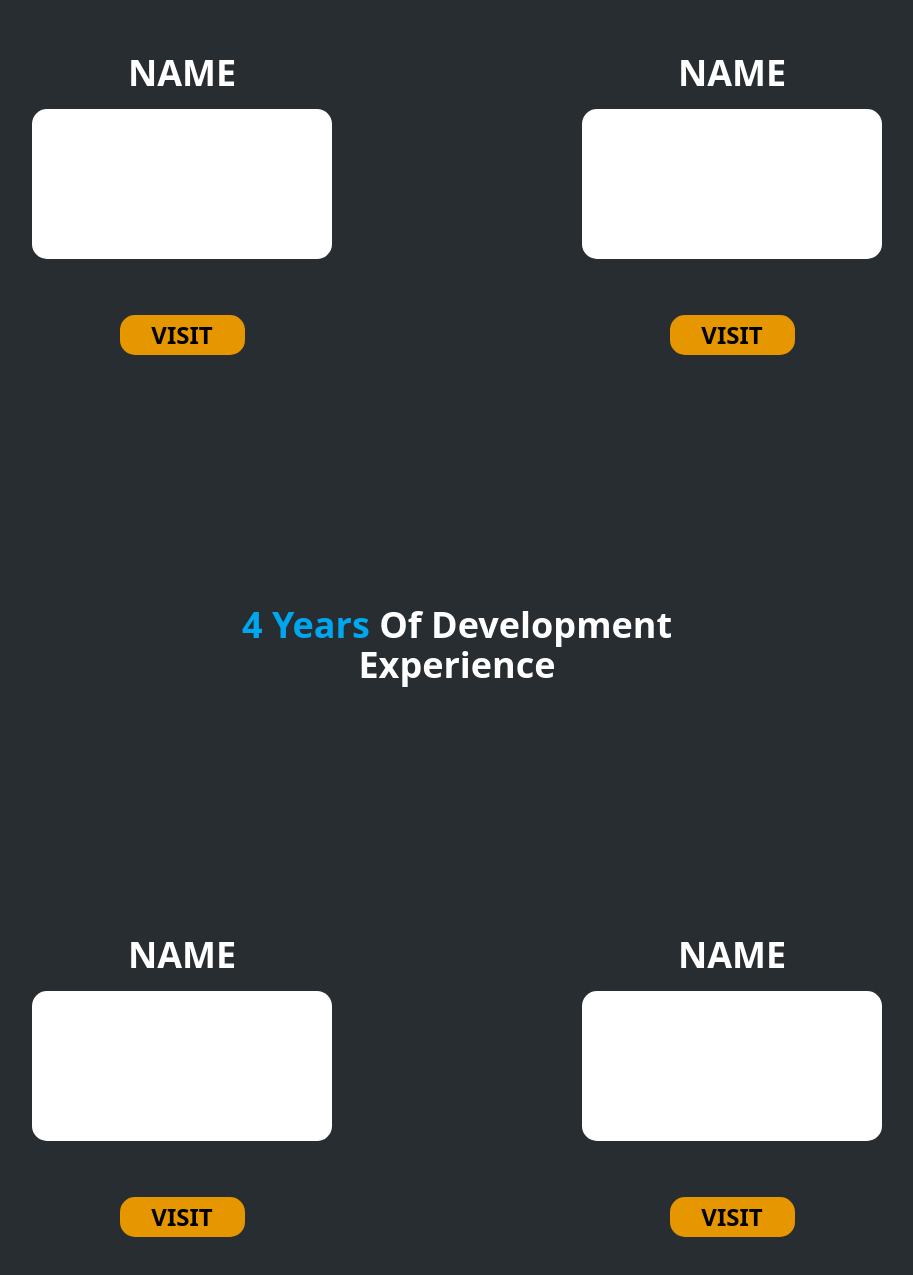
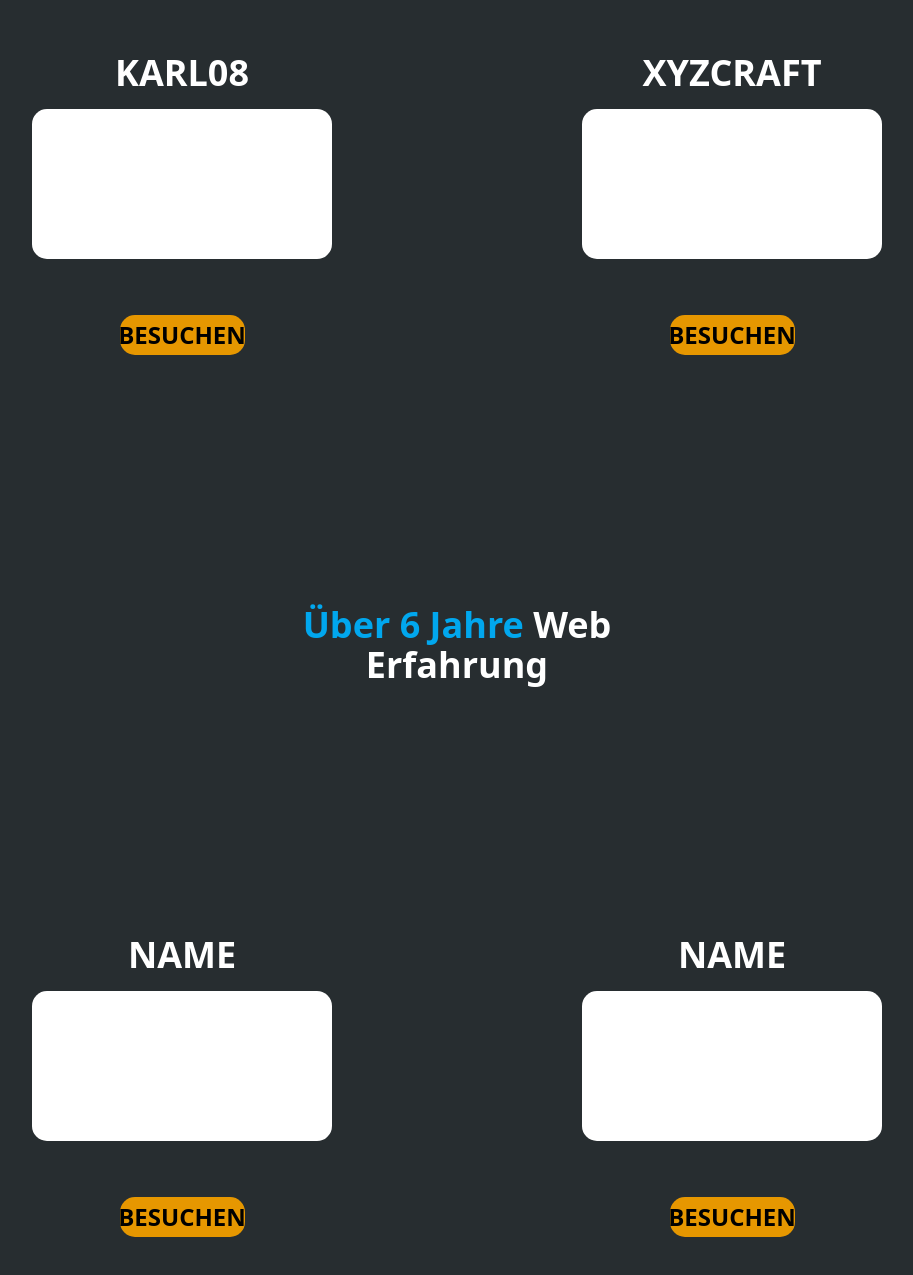
Before and after one commit to Ferbion-lT/V3, a Vue app: page / in a window 1280 px wide. Shown: the part 3737-5012 px from the top of the page, without its empty margins (183-1096 px from the left). Built offline with nearby package versions, Linux system fonts and the light colour scheme.

Commit message:
Update Projects.vue

```diff
--- a/src/components/Projects.vue
+++ b/src/components/Projects.vue
@@ -1,34 +1,34 @@
 <template>
     <div class="bg-[#272d30]">
         <div class="pt-[50px] flex justify-center sm:pl-[100px] sm:block">
-            <span class="text-[#01a7ee] uppercase font-bold text-xl">projects</span>
+            <span class="text-[#01a7ee] uppercase font-bold text-xl">projekte</span>
         </div>
         <div class="flex flex-col gap-[250px] pt-[250px] sm:flex-row sm:justify-center">
             <div class="flex justify-center flex-col gap-4 lg:hover:scale-125 transition duration-300">
                 <div class="text-center">
-                    <span class="text-white font-bold text-4xl uppercase">name</span>
+                    <span class="text-white font-bold text-4xl uppercase">Karl08</span>
                 </div>
                 <div class="flex justify-center">
                     <div class="rounded-[15px] bg-white h-[150px] w-[300px]"></div>
                 </div>
                 <div class="flex justify-center pt-10">
-                    <a><div class="bg-[#e69700] rounded-[15px] text-center w-[125px] h-[40px] flex justify-center items-center uppercase text-black font-bold text-2xl lg:hover:scale-110 hover:text-white transition duration-150">visit</div></a>
+                    <a><div class="bg-[#e69700] rounded-[15px] text-center w-[125px] h-[40px] flex justify-center items-center uppercase text-black font-bold text-2xl lg:hover:scale-110 hover:text-white transition duration-150">besuchen</div></a>
                 </div>
             </div>
             <div class="flex flex-col justify-center gap-4 lg:hover:scale-125 transition duration-300">
                 <div class="text-center">
-                    <span class="text-white font-bold text-4xl uppercase">name</span>
+                    <span class="text-white font-bold text-4xl uppercase">XYZCRAFT</span>
                 </div>
                 <div class="flex justify-center">
                     <div class="rounded-[15px] bg-white h-[150px] w-[300px]"></div>
                 </div>
                 <div class="flex justify-center pt-10">
-                    <a><div class="bg-[#e69700] rounded-[15px] text-center w-[125px] h-[40px] flex justify-center items-center uppercase text-black font-bold text-2xl lg:hover:scale-110 hover:text-white transition duration-150">visit</div></a>
+                    <a><div class="bg-[#e69700] rounded-[15px] text-center w-[125px] h-[40px] flex justify-center items-center uppercase text-black font-bold text-2xl lg:hover:scale-110 hover:text-white transition duration-150">besuchen</div></a>
                 </div>
             </div>
         </div>
         <div class="pt-[250px] flex justify-center">
-            <span class="text-[#01a7ee] font-bold text-4xl text-center">4 Years <span class="text-white">Of Development<br>Experience</span></span>
+            <span class="text-[#01a7ee] font-bold text-4xl text-center">Über 6 Jahre <span class="text-white">Web <br>Erfahrung</span></span>
         </div>
         <div class="pt-[100px flex flex-col justify-center gap-[250px] pt-[250px] pb-[200px] sm:flex-row">
             <div class="flex flex-col gap-4 lg:hover:scale-125 transition duration-300">
@@ -39,7 +39,7 @@
                     <div class="rounded-[15px] bg-white h-[150px] w-[300px]"></div>
                 </div>
                 <div class="flex justify-center pt-10">
-                    <a><div class="bg-[#e69700] rounded-[15px] text-center w-[125px] h-[40px] flex justify-center items-center uppercase text-black font-bold text-2xl lg:hover:scale-110 hover:text-white transition duration-150">visit</div></a>
+                    <a><div class="bg-[#e69700] rounded-[15px] text-center w-[125px] h-[40px] flex justify-center items-center uppercase text-black font-bold text-2xl lg:hover:scale-110 hover:text-white transition duration-150">besuchen</div></a>
                 </div>
             </div>
             <div class="flex flex-col gap-4 lg:hover:scale-125 transition duration-300">
@@ -50,7 +50,7 @@
                     <div class="rounded-[15px] bg-white h-[150px] w-[300px]"></div>
                 </div>
                 <div class="flex justify-center pt-10">
-                    <a><div class="bg-[#e69700] rounded-[15px] text-center w-[125px] h-[40px] flex justify-center items-center uppercase text-black font-bold text-2xl lg:hover:scale-110 hover:text-white transition duration-150">visit</div></a>
+                    <a><div class="bg-[#e69700] rounded-[15px] text-center w-[125px] h-[40px] flex justify-center items-center uppercase text-black font-bold text-2xl lg:hover:scale-110 hover:text-white transition duration-150">besuchen</div></a>
                 </div>
             </div>
         </div>
```
